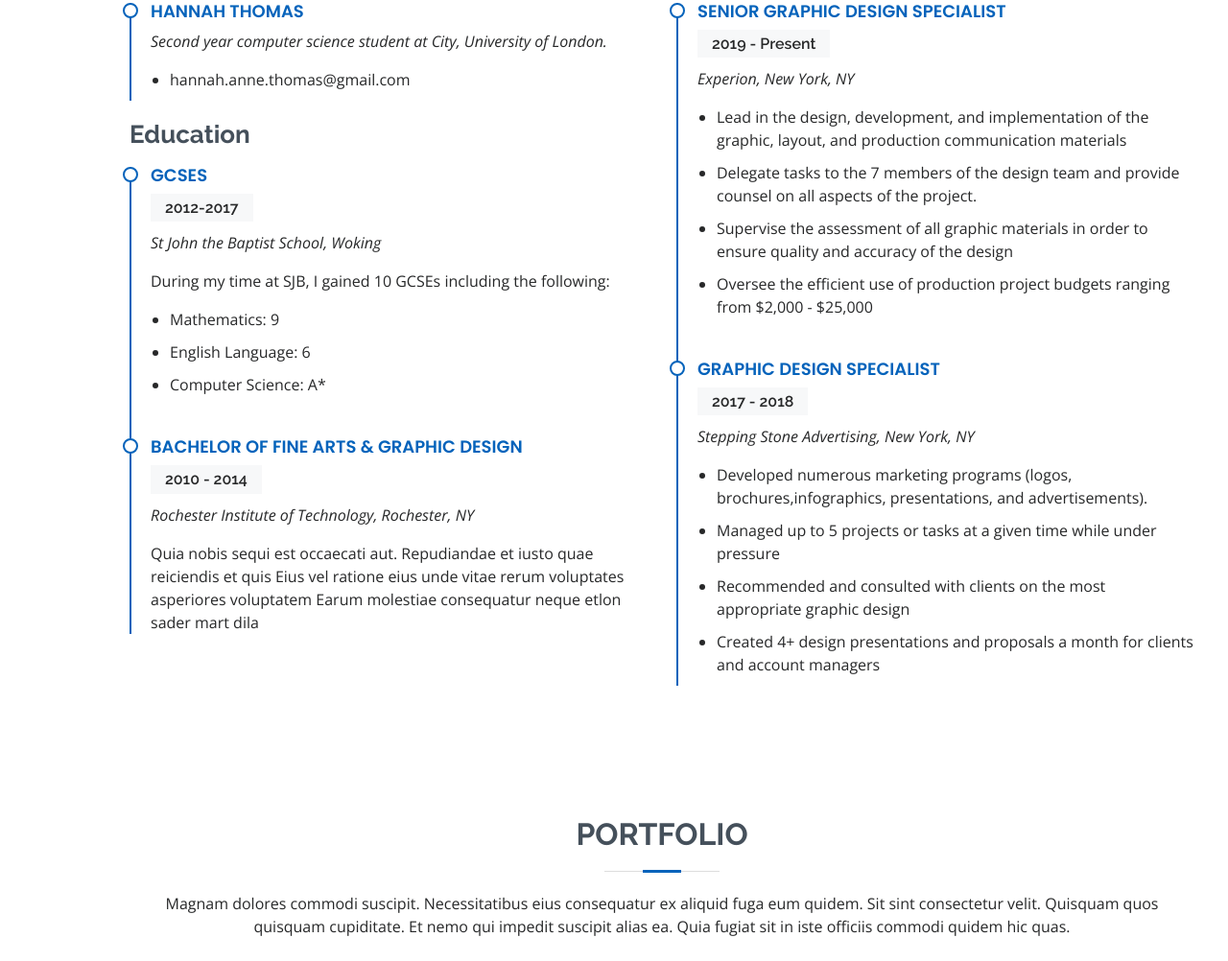
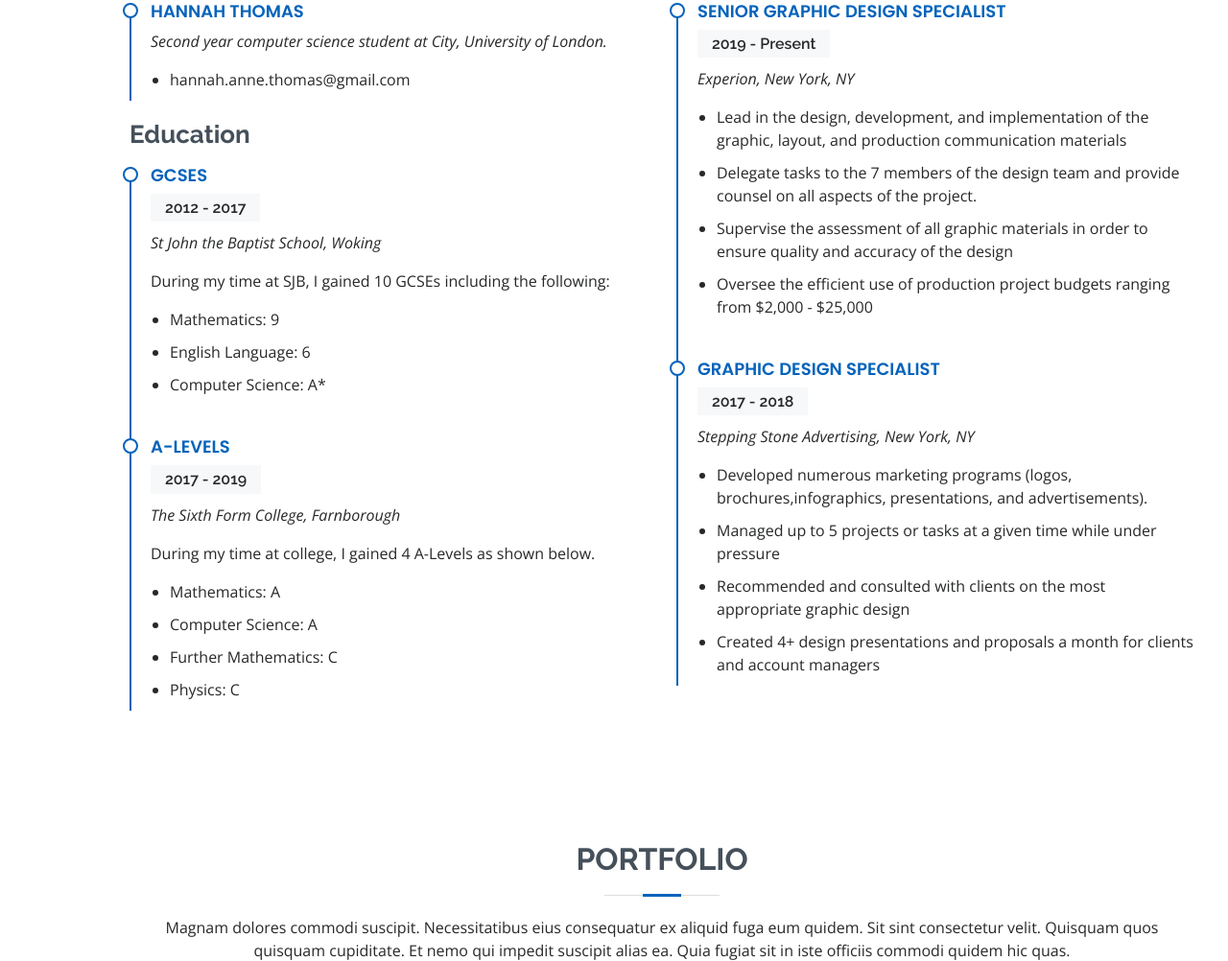
Before and after one commit to hannah-thomas/hannah-thomas.github.io, a plain HTML site: page index.html in a window 1280 px wide. Shown: the part 1774-2776 px from the top of the page at 96% size. Drawn offline with nearby package versions, Linux system fonts and the light colour scheme.

Commit message:
Added A-Levels

```diff
--- a/index.html
+++ b/index.html
@@ -134,7 +134,7 @@
             <h3 class="resume-title">Education</h3>
             <div class="resume-item">
               <h4>GCSEs</h4>
-              <h5>2012-2017</h5>
+              <h5>2012 - 2017</h5>
               <p><em>St John the Baptist School, Woking</em></p>
               <p>During my time at SJB, I gained 10 GCSEs including the following:</p>
               <ul>
@@ -144,10 +144,16 @@
               </ul>
             </div>
             <div class="resume-item">
-              <h4>Bachelor of Fine Arts &amp; Graphic Design</h4>
-              <h5>2010 - 2014</h5>
-              <p><em>Rochester Institute of Technology, Rochester, NY</em></p>
-              <p>Quia nobis sequi est occaecati aut. Repudiandae et iusto quae reiciendis et quis Eius vel ratione eius unde vitae rerum voluptates asperiores voluptatem Earum molestiae consequatur neque etlon sader mart dila</p>
+              <h4>A-Levels</h4>
+              <h5>2017 - 2019</h5>
+              <p><em>The Sixth Form College, Farnborough</em></p>
+              <p>During my time at college, I gained 4 A-Levels as shown below.</p>
+              <ul>
+                <li>Mathematics: A</li>
+                <li>Computer Science: A</li>
+                <li>Further Mathematics: C</li>
+                <li>Physics: C</li>
+              </ul>
             </div>
           </div>
           <div class="col-lg-6">
```
